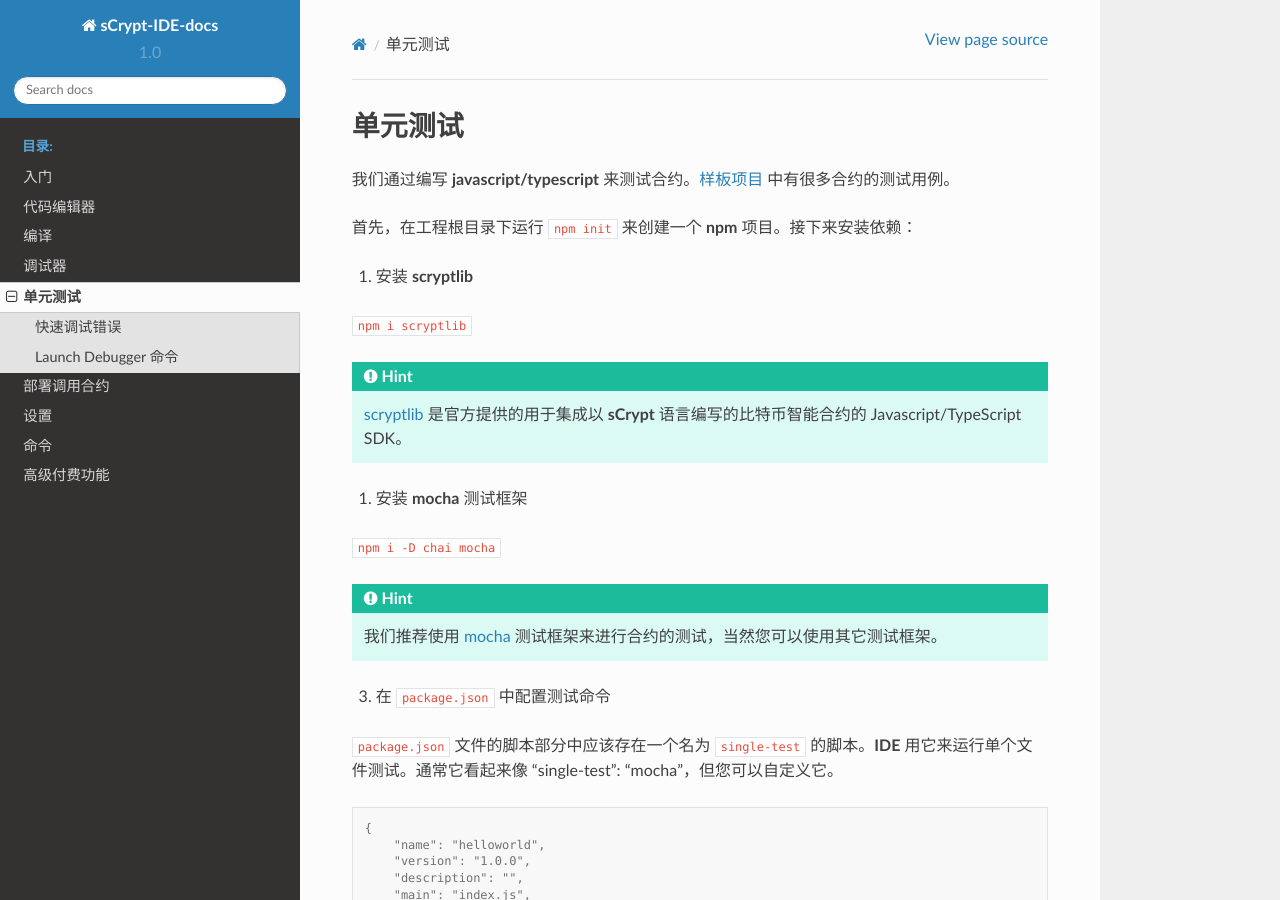
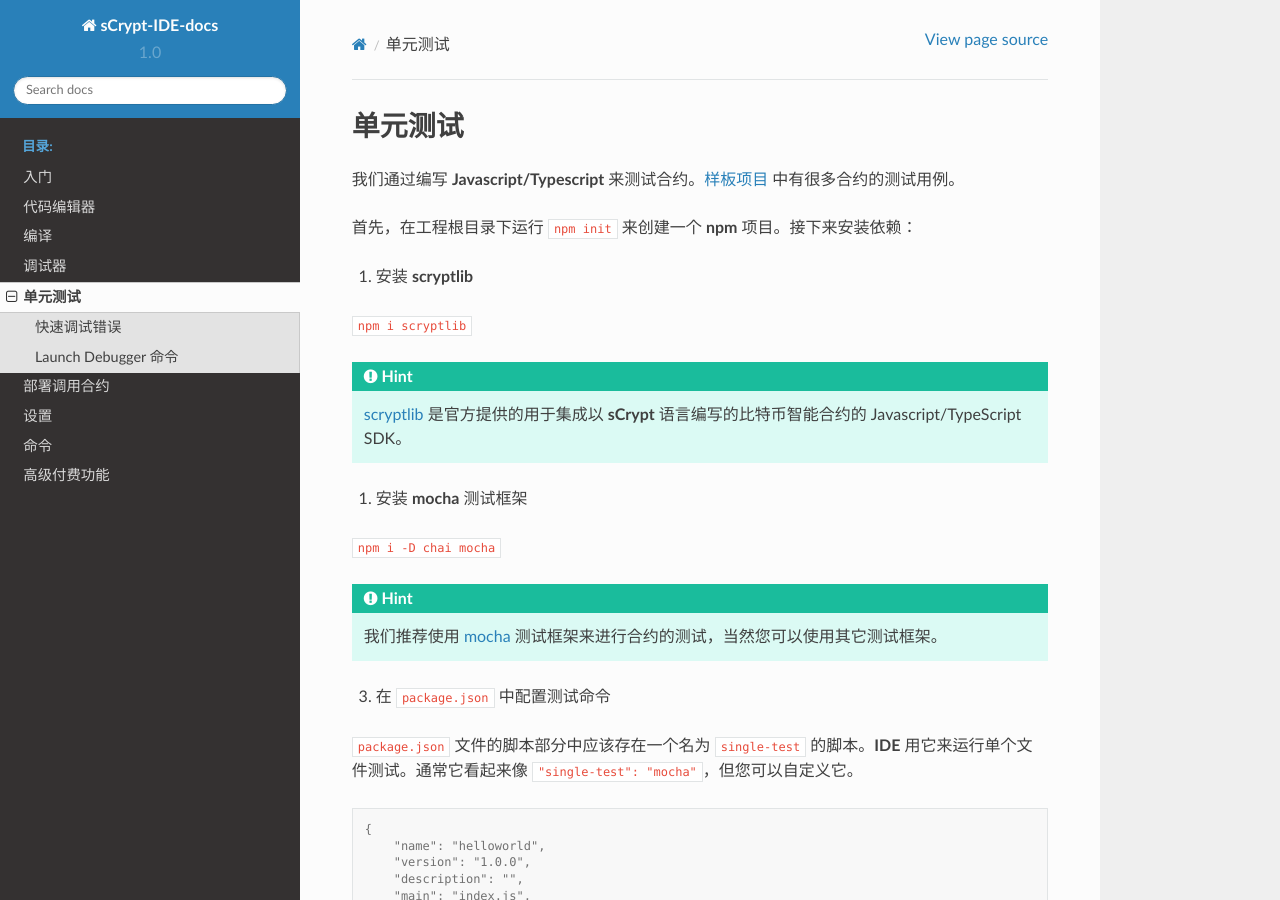
Before and after one commit to sCrypt-Inc/sCrypt-IDE-docs, a Sphinx documentation site: the page built from docs/testing.rst, in a window 1280 px wide and 900 px high. Built offline with Sphinx 7.4.7 and the Read the Docs theme 2.0.0, drawn with Linux system fonts in a browser that asks for light colours.

Commit message:
refactor 3

```diff
--- a/docs/debugger.rst
+++ b/docs/debugger.rst
@@ -4,7 +4,7 @@
 调试器
 ===========================================
 
-**IDE** 自带一个功能强大的调试器。可以用它来调试 **.scrypt** 源代码。如果购买了高级付费功能，还可以用它来进行脚本级别的调试。
+**IDE** 自带一个功能强大的调试器。可以用它来调试 ``.scrypt`` 源代码。如果购买了高级付费功能，还可以用它来进行脚本级别的调试。
 并非所有合约都可以编写完成后就会按照预期行事，当它发生错误时，可能需要盯着代码看好几个小时，一个好调试器可以让你更轻松且更高效地解决问题。
 当调试合约时，调试器提供许多方法让你查看代码的情况，比如逐步执行代码、查看变量中存储的值、查看函数的调用栈、查看比特币双堆栈中的数据、代码的执行路径等。
 
@@ -13,7 +13,7 @@
 配置启动参数
 ======================
 
-与一般语言（比如c++/javascript)不同， 启动 **IDE** 的 debugger 必须配置启动参数。这是 **sCrypt** 语言的结构特性决定的，如下图：
+与一般语言（比如C++/Javascript)不同， 启动 **IDE** 的 debugger 必须配置启动参数。这是 **sCrypt** 语言的结构特性决定的，如下图：
 我们知道比特币脚本的执行是将解锁脚本和锁定脚本连接起来形成完整的脚本后再执行， 其中解锁脚本在前，锁定脚本在后。
 **sCrypt** 合约含有一个或者多个 *public* 函数， 启动调试器就是运行合约的某一个 *public* 函数，函数的参数对应解锁脚本， 函数的内容对应锁定脚本。
 运行这个函数，需要按照这个函数的签名来正确的配置调用函数的参数，也就是解锁脚本。
--- a/docs/editor.rst
+++ b/docs/editor.rst
@@ -62,7 +62,7 @@
 
 重命名代码符号的标识符，例如合约名称，合约属性、本地变量、函数、类型。
 
-将文本光标置于要重命名的代码符号：
+将文本光标置于要重命名的代码符号,
 
 键盘：按 ``F2``
 
@@ -74,7 +74,7 @@
 格式化代码
 ===============
 
-打开要格式化的代码
+打开要格式化的代码,
 
 键盘：按 ``Shift + Alt + F``
 
@@ -83,7 +83,7 @@
 .. image:: ./images/formatting.gif
   :width: 100%
 
-格式后如果发现某行代码太长，可以尝试手动将其断行在格式化，“格式化文档”会保留您的断行信息
+格式后如果发现某行代码太长，可以尝试手动将其断行在格式化，“格式化文档”会保留您的断行信息。
 
 .. note::
 
--- a/docs/moveincode.rst
+++ b/docs/moveincode.rst
@@ -1,7 +1,7 @@
 大纲
 -----------------------------------
 
-可使用“大纲”（在资源管理器中），在基本代码中代码导航。 点击对于的项目，代码编辑器就会跳转到对应的代码
+可使用“大纲”（在资源管理器中）在代码中导航。 点击对于的项目，代码编辑器就会跳转到对应的代码。
 
 .. image:: ./images/outline.gif
   :width: 100%
--- a/docs/settings.rst
+++ b/docs/settings.rst
@@ -14,7 +14,7 @@
 ===========================================
 
 
-在设置项中找到 **Priv Key**，输入你的测试网私钥。有了测试网私钥后，才能使用部署合约的相关功能。
+在设置项中找到 **Priv Key**，输入你的测试网私钥。有了私钥后，才能使用部署合约的相关功能。
 
 .. image:: ./images/privatekey.png
     :width: 100%
--- a/docs/testing.rst
+++ b/docs/testing.rst
@@ -4,7 +4,7 @@
 单元测试
 ===========================================
 
-我们通过编写 **javascript/typescript** 来测试合约。`样板项目`_ 中有很多合约的测试用例。
+我们通过编写 **Javascript/Typescript** 来测试合约。`样板项目`_ 中有很多合约的测试用例。
 
 首先，在工程根目录下运行 ``npm init`` 来创建一个 **npm** 项目。接下来安装依赖：
 
@@ -26,7 +26,7 @@
 
 3. 在 ``package.json`` 中配置测试命令
 
-``package.json`` 文件的脚本部分中应该存在一个名为 ``single-test`` 的脚本。**IDE** 用它来运行单个文件测试。通常它看起来像 "single-test": "mocha"，但您可以自定义它。
+``package.json`` 文件的脚本部分中应该存在一个名为 ``single-test`` 的脚本。**IDE** 用它来运行单个文件测试。通常它看起来像 ``"single-test": "mocha"``，但您可以自定义它。
 
 
 .. code-block:: console
@@ -65,7 +65,7 @@
 
 
 
-1. 测试合约时，您可以使用加载编译输出的 **合约描述文件** （也是就 * *_desc.json* 文件）比如：
+1. 测试合约时，您可以使用加载编译输出的 **合约描述文件** （也是就 ``_desc.json`` 文件）比如：
 
 .. code-block:: javascript
 
```
Also changed, not shown: other parts of docs/testing.rst (+2 -2 lines).
